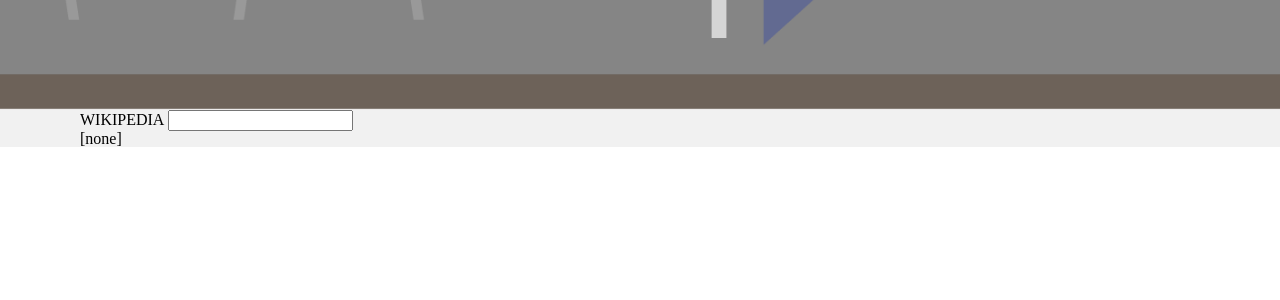
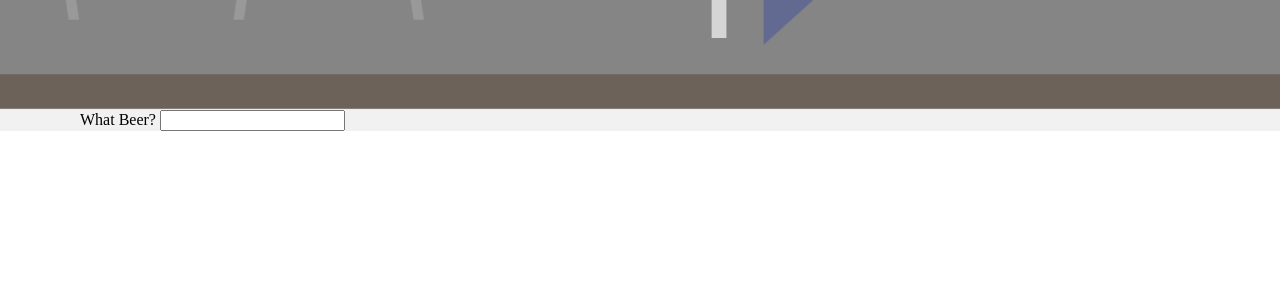
Before and after one commit to theReboot/cobrewrs, a Jekyll site: the page built from index.html, in a window 1280 px wide. Shown: the part 2840-3140 px from the top of the page. Built offline with Jekyll 4.4.1, drawn with Linux system fonts in a browser that asks for light colours; comment, search, counter and statistics services are not loaded.

Commit message:
cleaned up css; added field for bin

```diff
--- a/css/main.scss
+++ b/css/main.scss
@@ -111,31 +111,13 @@ section {
   margin-bottom: 1rem;
 }
 
-$iconWavePad: 0rem;
-
-// removed icon BG waves
-// @keyframes iconWave {
-//   0% {
-//     background-position: left $iconWavePad;
-//   }
-//   100% {
-//     background-position: right $iconWavePad;
-//   }
-// }
-
 .icon {
   width: 5rem;
   height: 5rem;
   border: 5px solid black;
-  // removed icon BG waves
-  // background: url('../img/waves.png') repeat-x left $iconWavePad #fff;
-  // background-size: auto 5.2rem;
   border-radius: 10rem;
   position: relative;
   overflow: hidden;
-  // removed icon BG waves
-  // animation: iconWave 2.5s infinite;
-  // animation-timing-function: linear;
 
   &:before {
     content: " ";
@@ -472,3 +454,21 @@ strong {
     border-radius: 10rem;
   }
 }
+
+// live searchbar
+.resultsWrap {
+  position: relative;
+}
+
+.results {
+  position: absolute;
+}
+
+.result {
+  background: #fff;
+  border-bottom: 1px solid #000;
+}
+
+.hidden {
+  display: none;
+}
--- a/index.html
+++ b/index.html
@@ -54,11 +54,12 @@ layout: home
         <input id="basementleft" name="basementleft" type="text" value="" />
         <input type="submit" value="Send" />
       </form> -->
-      <form id="foo">
-        <label for="searchterm">WIKIPEDIA</label>
+      <form class="search">
+        <label for="searchterm">What Beer?</label>
         <input id="searchterm" name="searchterm" type="text" value="" />
-        <div id="results">[none]</div>
-
+        <input class="hidden" name="beerid" type="text" value="" />
+        <div class="resultsWrap">
+          <div class="results" id="results"></div>
         </div>
       </form>
     </div>
--- a/js/scripts.js
+++ b/js/scripts.js
@@ -1,4 +1,4 @@
-//window.onload = function() { init() };
+window.onload = function() { init() };
 
 // global var
 var requestParameters = '?client_id=7665C24D5D9B86BD78146E89DED1A50440A56D43&client_secret=C5F5D761BB5AFFBB02A05F7C23A86AAC157CECE0';
@@ -58,8 +58,8 @@ function showInfo(data, tabletop) {
             </div>\
             <div class="status"><p>Status: <strong>' + beerStatus + '</strong></p><p class="small">Last Updated: ' + beerLastUpdated + '</p></div>'
 
-            $( ".loadWrap" ).fadeOut( 250 );
-            $(beerModuleContent).hide().appendTo("#beer" + [i]).fadeIn(250);
+          $( ".loadWrap" ).fadeOut( 250 );
+          $(beerModuleContent).hide().appendTo("#beer" + [i]).fadeIn(250);
 
         });
       };
@@ -209,15 +209,14 @@ $("#searchterm").keyup(function(e){
     $("#results").append(
       "Results for <b>" + q + "</b>"
     );
-    console.log(data.response.beers)
     $.each(data.response.beers.items, function(i,item){
-      console.log(item.beer.beer_name)
+      var beerID = item.beer.bid;
+      var beerName = item.beer.beer_name;
+      var breweryName = item.brewery.brewery_name;
       $("#results").append(
-        '<div>\
-          <h4>' +
-            item.beer.beer_name +
-          '</h4>\
-          <span>' + item.brewery.brewery_name + '</span> \
+        '<div class="result">\
+          <h4>' + beerName + '</h4>\
+          <span>' + breweryName + '</span> \
         </div>'
       );
     });
```
